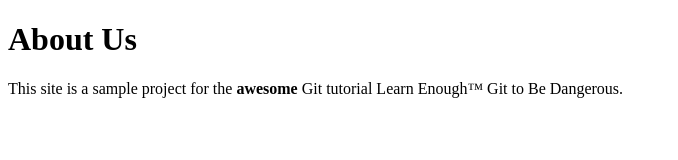
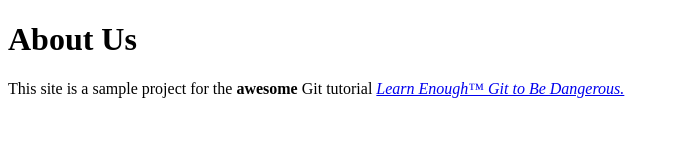
Before and after one commit to CarlosRoblesPineda/website, a plain HTML site: page about.html in a window 1280 px wide. Shown: the whole page, without its empty margins (0-678 px from the left). Drawn offline with Linux system fonts and the light colour scheme.

Commit message:
Add link to tutorial tittle

```diff
--- a/about.html
+++ b/about.html
@@ -7,7 +7,7 @@
   <body>
     <h1>About Us</h1>
     <p>
-      This site is a sample project for the <strong>awesome</strong> Git tutorial Learn Enough™ Git to Be Dangerous.
+      This site is a sample project for the <strong>awesome</strong> Git tutorial <a href="http://learnenough.com/git-tutorial"><em>Learn Enough™ Git to Be Dangerous.</em></a>
     </p>
   </body>
 </html>
```
